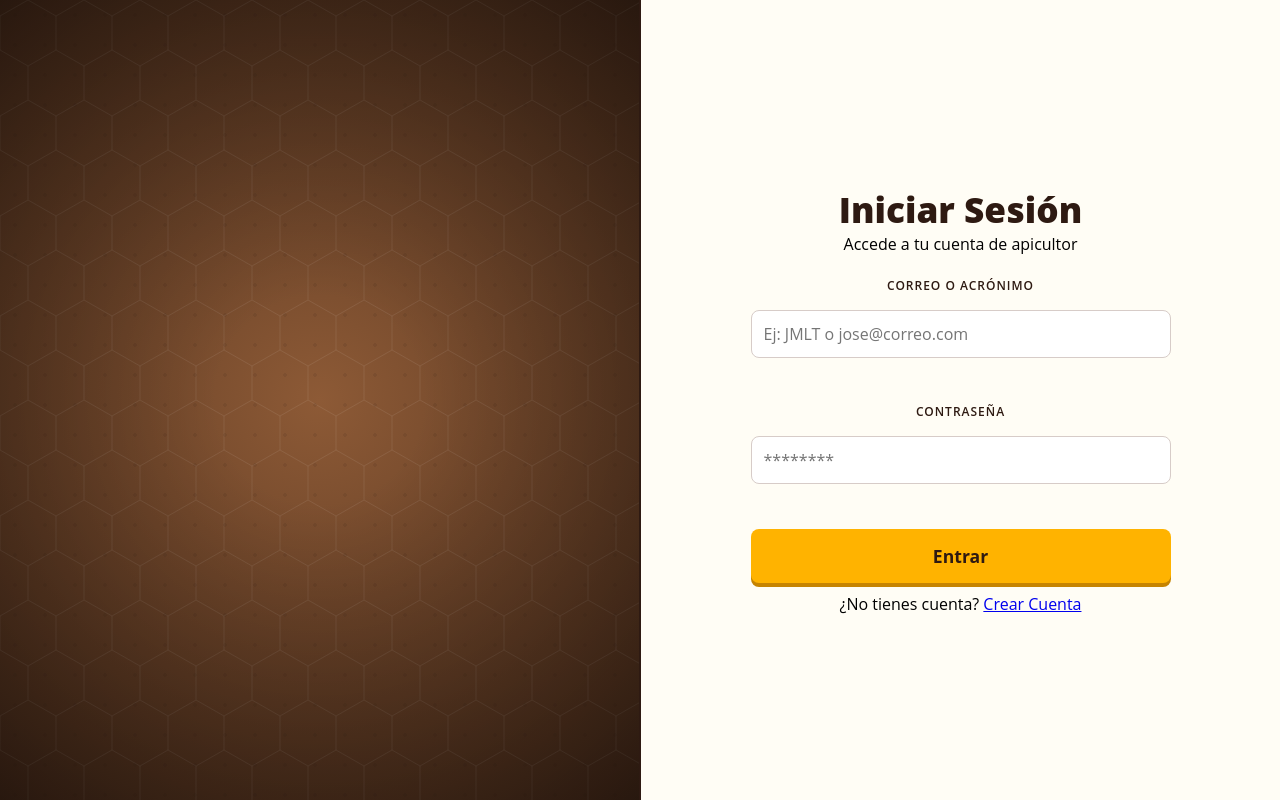
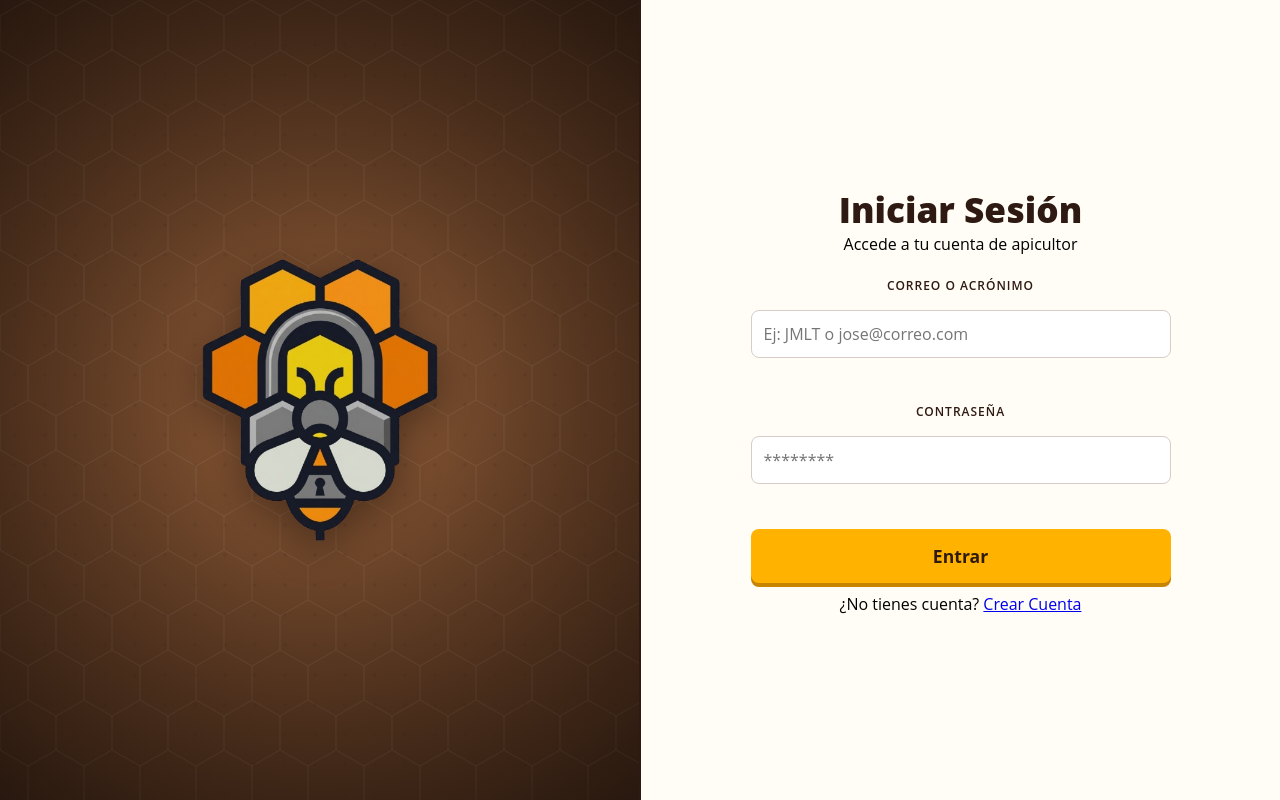
Before and after one commit to joselamas/Ing-Software, a React (Create React App) app in the folder Front/Beekeeper/: page / in a window 1280 px wide. Built offline with nearby package versions, Linux system fonts and the light colour scheme.

Commit message:
Nueva imagen e icono
agregue un logo de seguridad y cambie el icono de la pestaña

```diff
--- a/Front/Beekeeper/src/usuario/css/login.css
+++ b/Front/Beekeeper/src/usuario/css/login.css
@@ -4,6 +4,33 @@
     height: 100vh;
 }
 
+/* --- PANEL IZQUIERDO: Centrado de la imagen --- */
+.left-panel {
+    display: flex;
+    align-items: center;
+    justify-content: center;
+    position: relative;
+    flex: 1; /* Asegura que ocupe la mitad de la pantalla */
+    background-color: #3b2416; /* Color base por si acaso */
+}
+
+.lock-logo-overlay {
+    width: 300px; /* Tamaño sugerido para el logo del candado */
+    height: auto;
+    z-index: 5;
+    filter: drop-shadow(0px 10px 20px rgba(0,0,0,0.4));
+}
+
+.pattern-overlay {
+    position: absolute;
+    top: 0;
+    left: 0;
+    width: 100%;
+    height: 100%;
+    z-index: 1;
+}
+
+/* --- FORMULARIO Y INPUTS --- */
 .input-wrapper {
     position: relative;
     display: flex;
@@ -20,8 +47,6 @@
     padding: 14px 15px 14px 45px;
 }
 
-
-
 .login-form {
     display: flex;
     flex-direction: column;
--- a/Front/Beekeeper/src/usuario/login.js
+++ b/Front/Beekeeper/src/usuario/login.js
@@ -32,6 +32,12 @@ export default function Login(props) {
             <div className="login-container">
                 <div className="left-panel">
                     <div className="pattern-overlay"></div>
+                    {/* IMPLEMENTACIÓN DE LA NUEVA IMAGEN */}
+                    <img
+                        src="/login.png"
+                        alt="Security Logo"
+                        className="lock-logo-overlay"
+                    />
                 </div>
 
                 <div className="right-panel">
@@ -40,7 +46,6 @@ export default function Login(props) {
                         <p className="sub-title">Accede a tu cuenta de apicultor</p>
                         <br />
 
-                        {/* Cambiamos aceptarLog por manejarLoginEspecial */}
                         <form className="login-form" onSubmit={manejarLoginEspecial}>
                             <div className="input-group">
                                 <label htmlFor="identificador">Correo o Acrónimo</label>
```
Also changed, not shown: Front/Beekeeper/public/index.html (+42 -0 lines), Front/Beekeeper/public/login.png (added), Front/Beekeeper/public/manifest.json, 1 other file (tests, documents, lock files or other folders).
